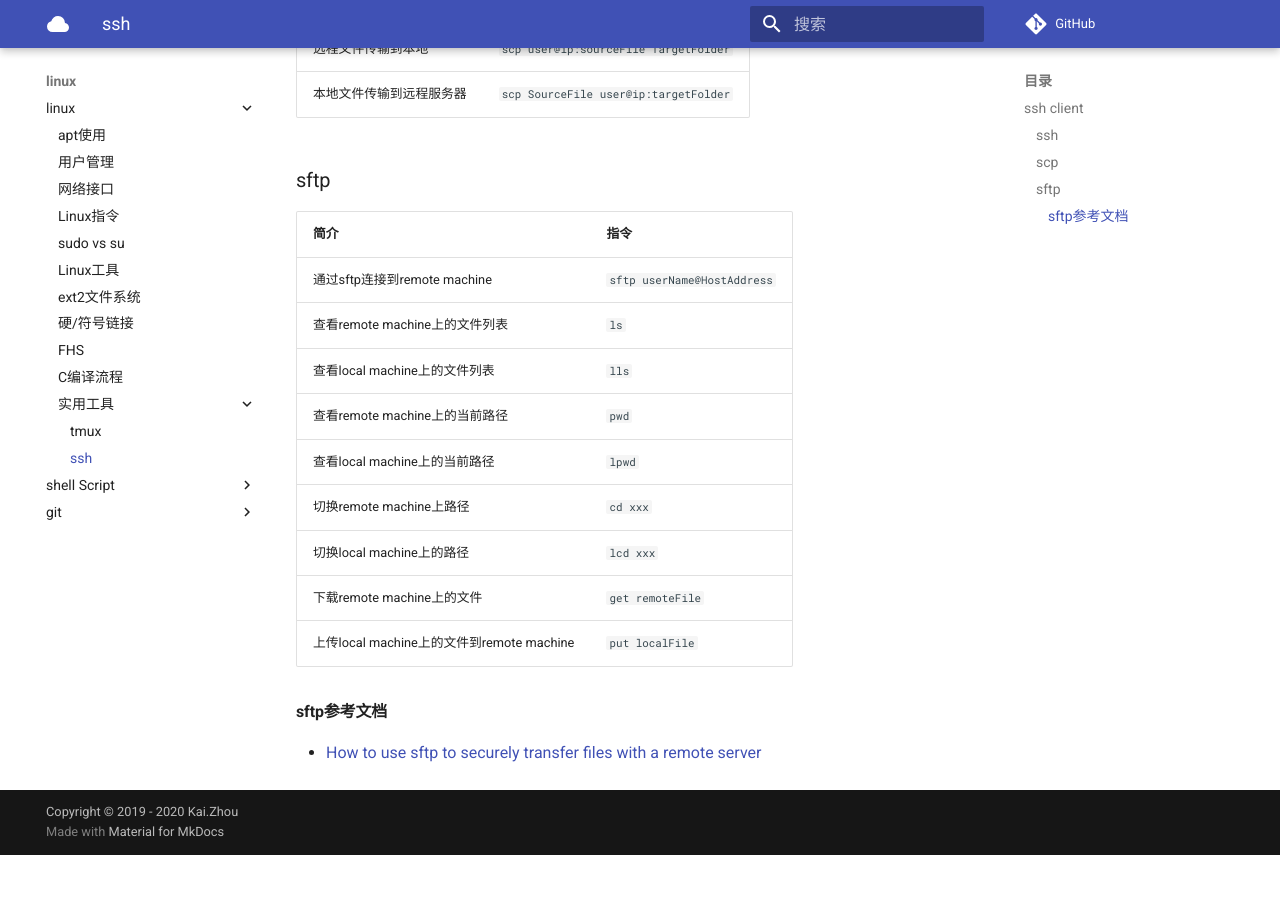
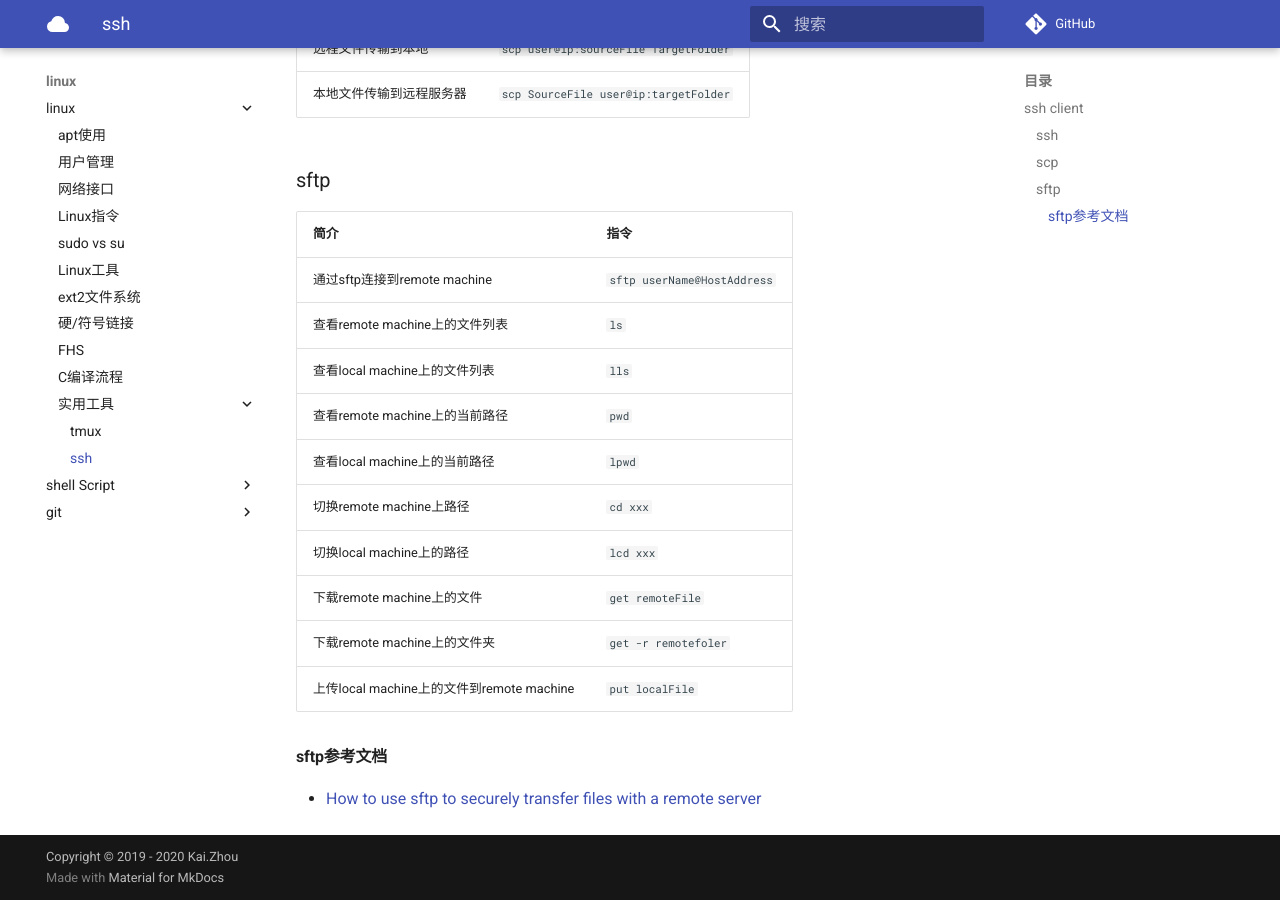
Before and after one commit to zhoukaidev/ks_blog, an MkDocs documentation site: the page built from docs/shell/linux/tools/ssh.md, in a window 1280 px wide and 900 px high, scrolled down 920 px. Built offline with MkDocs 1.6.1 and Material for MkDocs 9.7.7, drawn with Linux system fonts in a browser that asks for light colours; comment, search, counter and statistics services are not loaded; before the commit the page ends 1775 px from its top, so only the background shows below that.

Commit message:
Update ssh.md

```diff
--- a/docs/shell/linux/tools/ssh.md
+++ b/docs/shell/linux/tools/ssh.md
@@ -39,6 +39,7 @@
 | 切换remote machine上路径  |  `cd xxx`  |
 | 切换local machine上的路径 | `lcd xxx`  |
 | 下载remote machine上的文件 | `get remoteFile` |
+| 下载remote machine上的文件夹 | `get -r remotefoler` |
 | 上传local machine上的文件到remote machine | `put localFile` |
 
 #### sftp参考文档
```
